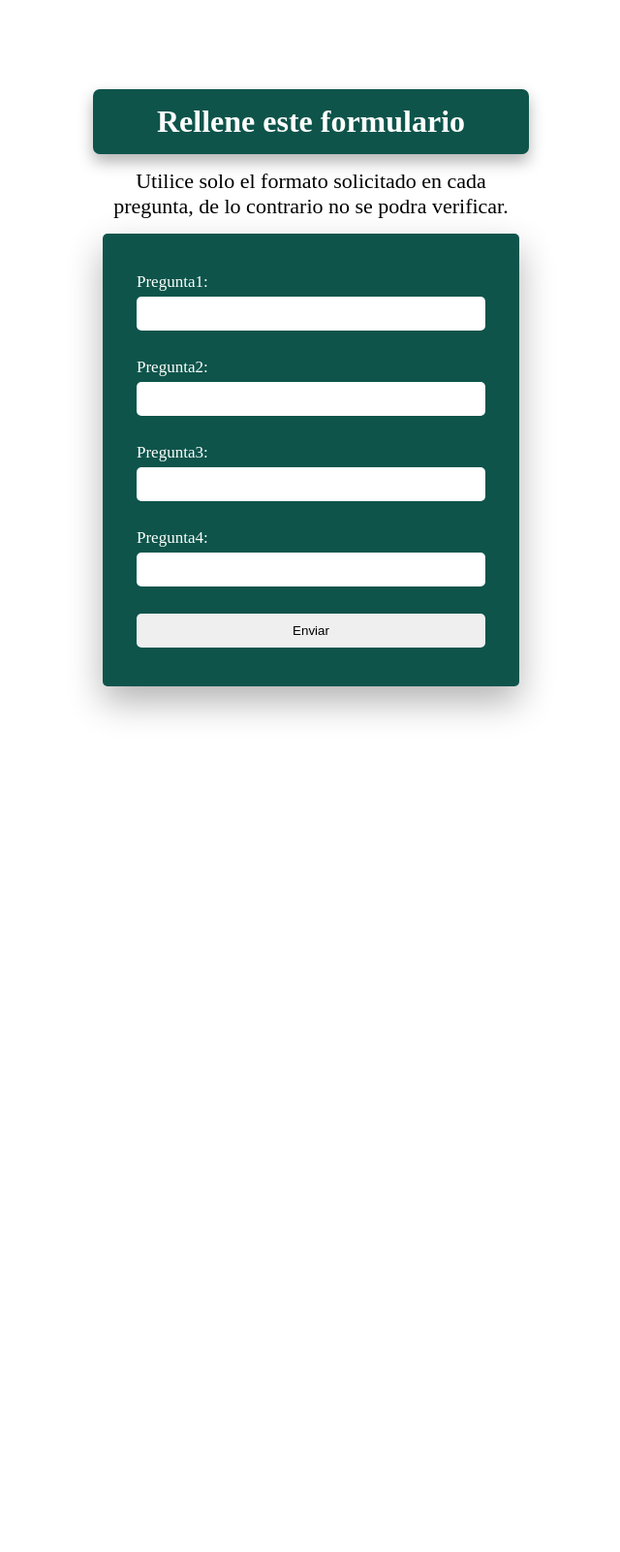
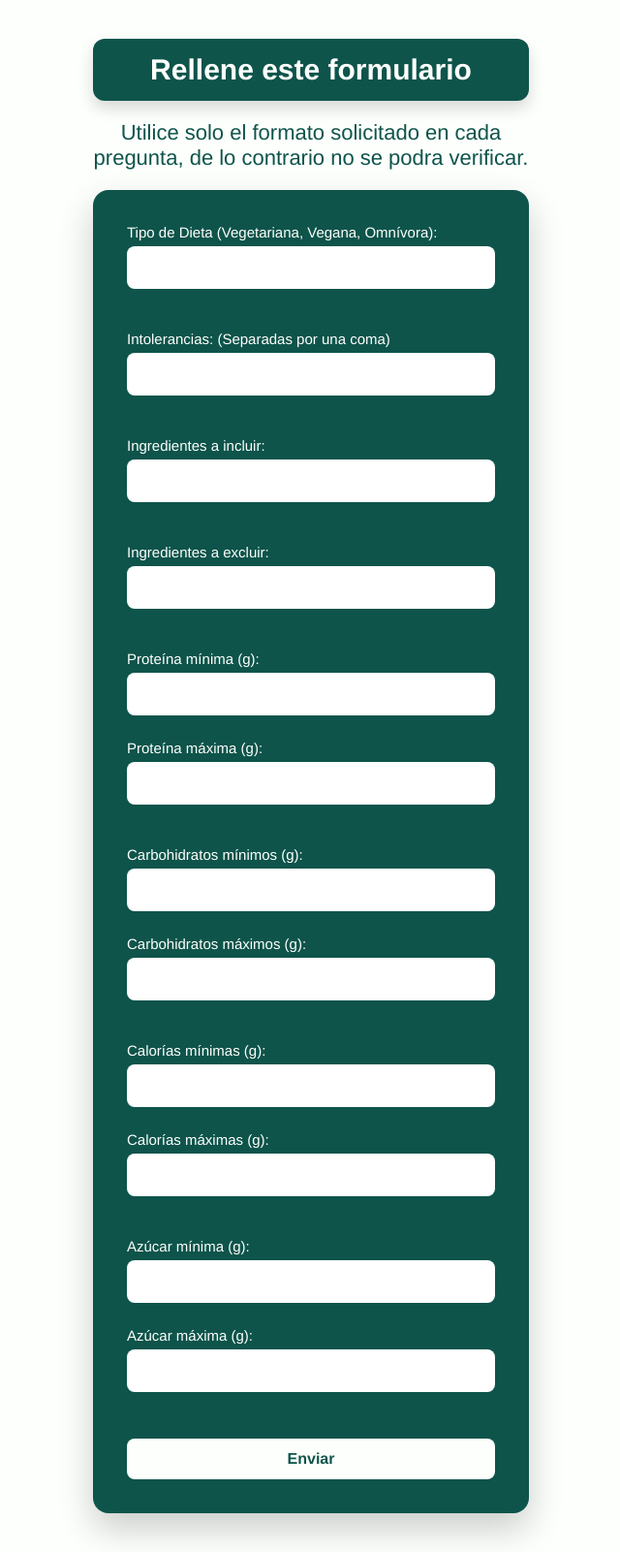
Before and after one commit to CopyGame0/Proyecto_Inicial_USM, a Django app: template NutriVida/inicio/templates/inicio/formulario.html in a window 1280 px wide. Shown: the whole page at 97% size, without its empty margins (319-959 px from the left). Before the commit the page ends 741 px from the top, so only its background shows below. Run offline with Django 5.2, Linux system fonts and the light colour scheme; the template is opened without the code that fills it, so the values that code supplies are empty; parts of the project's set-up code (start-up, migrations or seed data) failed here and were passed over.

Commit message:
Cambios en la interfaz de formulario, se agregan las categorias concretas, con tipo de respuesta numerica y ajustado para que logre funcionar con la api

```diff
--- a/NutriVida/inicio/static/inicio/form_style.css
+++ b/NutriVida/inicio/static/inicio/form_style.css
@@ -1,70 +1,108 @@
-* {
+/* 1. Reset base y tipografía GLOBAL */
+*, *::before, *::after {
     margin: 0;
     padding: 0;
     box-sizing: border-box;
+    /* Cambia la fuente AQUÍ una sola vez y cambiará en TODO el formulario */
+    font-family: 'Helvetica Neue', Helvetica, Arial, sans-serif !important;
 }
 
+/* 2. Cuerpo de la página (permite agregar todo el contenido que quieras) */
 body {
+    background-color: #FDFFFC;
     display: flex;
     flex-direction: column;
-    gap: 15px;
     justify-content: center;
     align-items: center;
-    height: 100vh;
-
+    min-height: 100vh; /* min-height evita que los elementos se corten si crecen */
+    padding: 40px 20px;
+    gap: 20px;
 }
 
+/* 3. Título Principal (h1) */
 h1 {
-    font-size: 30;
+    font-size: 30px;
     color: #FDFFFC;
     background-color: #0E544B;
     text-align: center;
-    width: 450px;
+    width: 100%;
+    max-width: 450px;
     padding: 15px 20px;
-    border-radius: 7px;
-    box-shadow: 0 8px 16px rgba(0, 0, 0, 0.3);
+    border-radius: 12px;
+    box-shadow: 0 8px 16px rgba(0, 0, 0, 0.15);
 }
 
+/* 4. Subtítulos (h2) */
 h2 {
     font-size: 22px;
-    font-weight: 200;
-    font-display: flex;
-    width: 420px;
+    font-weight: 400;
+    color: #0E544B;
     text-align: center;
+    width: 100%;
+    max-width: 450px;
 }
 
+/* 5. Contenedor del Formulario */
 form {
     background-color: #0E544B;
-    width: 430px;
-    padding: 40px 35px;
+    width: 100%;
+    max-width: 450px; /* Ancho consistente y flexible */
+    padding: 35px;
     display: flex;
     flex-direction: column;
-    border-radius: 5px;
-    box-shadow: 0 16px 36px rgba(0, 0, 0, 0.3);
+    border-radius: 16px;
+    box-shadow: 0 16px 36px rgba(0, 0, 0, 0.2);
 }
 
+/* 6. Etiquetas de los campos (labels) */
 form label {
-    font-size: 17px;
+    font-size: 15px;
+    color: #FDFFFC;
+    margin-bottom: 6px;
+    margin-top: 10px;
     display: block;
-    color: #FDFFFC;
-    margin-bottom: 5px;
 }
 
-form input {
-    padding: 10px 20px;
-    margin-bottom: 10px;
-    border-radius: 5px;
-    border: none;
+form label:first-of-type {
+    margin-top: 0;
 }
 
+/* 7. Campos de texto e inputs */
+form input,
+form select,
+form textarea {
+    width: 100%;
+    padding: 12px 15px;
+    margin-bottom: 15px;
+    border-radius: 8px;
+    border: 1px solid transparent;
+    font-size: 1rem;
+    outline: none;
+    transition: border-color 0.2s ease;
+}
+
+form input:focus,
+form select:focus,
+form textarea:focus {
+    border-color: #A59132; /* Resalta el borde al escribir */
+}
+
+/* 8. Botón de envío */
 button {
-    padding: 10px 25px;
+    margin-top: 15px;
+    padding: 12px 25px;
+    background-color: #FDFFFC;
+    color: #0E544B;
+    font-size: 1rem;
+    font-weight: bold;
     border: none;
-    border-radius: 5px;
-    transition: .3s ease;
+    border-radius: 8px;
+    transition: all 0.3s ease;
     cursor: pointer;
 }
 
 button:hover {
-    color: #A59132;
+    background-color: #A59132;
+    color: #FDFFFC;
+    transform: translateY(-2px);
 }
--- a/NutriVida/inicio/templates/inicio/formulario.html
+++ b/NutriVida/inicio/templates/inicio/formulario.html
@@ -5,7 +5,7 @@
     <meta charset="UTF-8">
     <meta name="viewport" content="width=device-width, initial-scale=1.0">
     <title>NutriVida formulario</title>
-    <link rel="stylesheet" href="form_style.css">
+    <link rel="stylesheet" href="{% static 'inicio/form_style.css' %}?v=1.0">
 </head>
 <body>
     <h1>Rellene este formulario</h1>
@@ -14,17 +14,37 @@
     </h2>
 
     <form id="myform">
-        <label for="pregunta1">Pregunta1:</label>
-        <input type="text" id="pregunta1" respuesta="pregunta1" required>
+        <label for="diet">Tipo de Dieta (Vegetariana, Vegana, Omnívora):</label>
+        <input type="text" id="diet" respuesta="diet" required>
         <br>
-        <label for="pregunta2">Pregunta2:</label>
-        <input type="text" id="pregunta2" respuesta="pregunta2" required>
+        <label for="intolerances">Intolerancias: (Separadas por una coma)</label>
+        <input type="text" id="intolerances" respuesta="intolerances" required>
         <br>
-        <label for="pregunta3">Pregunta3:</label>
-        <input type="text" id="pregunta3" respuesta="pregunta3" required>
+        <label for="include_ingredients">Ingredientes a incluir:</label>
+        <input type="text" id="include_ingredients" respuesta="include_ingredients" required>
         <br>
-        <label for="pregunta4">Pregunta4:</label>
-        <input type="text" id="pregunta4" respuesta="pregunta4" required>
+        <label for="exclude_ingredients">Ingredientes a excluir:</label>
+        <input type="text" id="exclude_ingredients" respuesta="exclude_ingredients" required>
+        <br>
+        <label for="min_protein">Proteína mínima (g):</label>
+        <input type="number" id="min_protein" respuesta="min_protein" required>
+        <label for="max_protein">Proteína máxima (g):</label>
+        <input type="number" id="max_protein" respuesta="max_protein" required>
+        <br>
+        <label for="min_carbs">Carbohidratos mínimos (g):</label>
+        <input type="number" id="min_carbs" respuesta="min_carbs" required>
+        <label for="max_carbs">Carbohidratos máximos (g):</label>
+        <input type="number" id="max_carbs" respuesta="max_carbs" required>
+        <br>
+        <label for="min_cal">Calorías mínimas (g):</label>
+        <input type="number" id="min_cal" respuesta="min_cal" required>
+        <label for="max_cal">Calorías máximas (g):</label>
+        <input type="number" id="max_cal" respuesta="max_cal" required>
+        <br>
+        <label for="min_sugar">Azúcar mínima (g):</label>
+        <input type="number" id="min_sugar" respuesta="min_sugar" required>
+        <label for="max_sugar">Azúcar máxima (g):</label>
+        <input type="number" id="max_sugar" respuesta="max_sugar" required>
         <br>
         <button type="submit">Enviar</button>
 
--- a/NutriVida/inicio/views.py
+++ b/NutriVida/inicio/views.py
@@ -2,5 +2,5 @@ from django.shortcuts import render
 
 def pagina_principal(request):
     return render(request, 'inicio/index.html')
-def formulario(request):
+def formulario_view(request):
     return render(request, 'inicio/formulario.html')
```
Also changed, not shown: NutriVida/inicio/static/inicio/style.css (+104 -3 lines), NutriVida/inicio/templates/inicio/index.html (+21 -8 lines), NutriVida/login/static/Datos.txt (added, +9 -0 lines), NutriVida/inicio/urls.py (line endings or trailing spaces), 1 other file.
